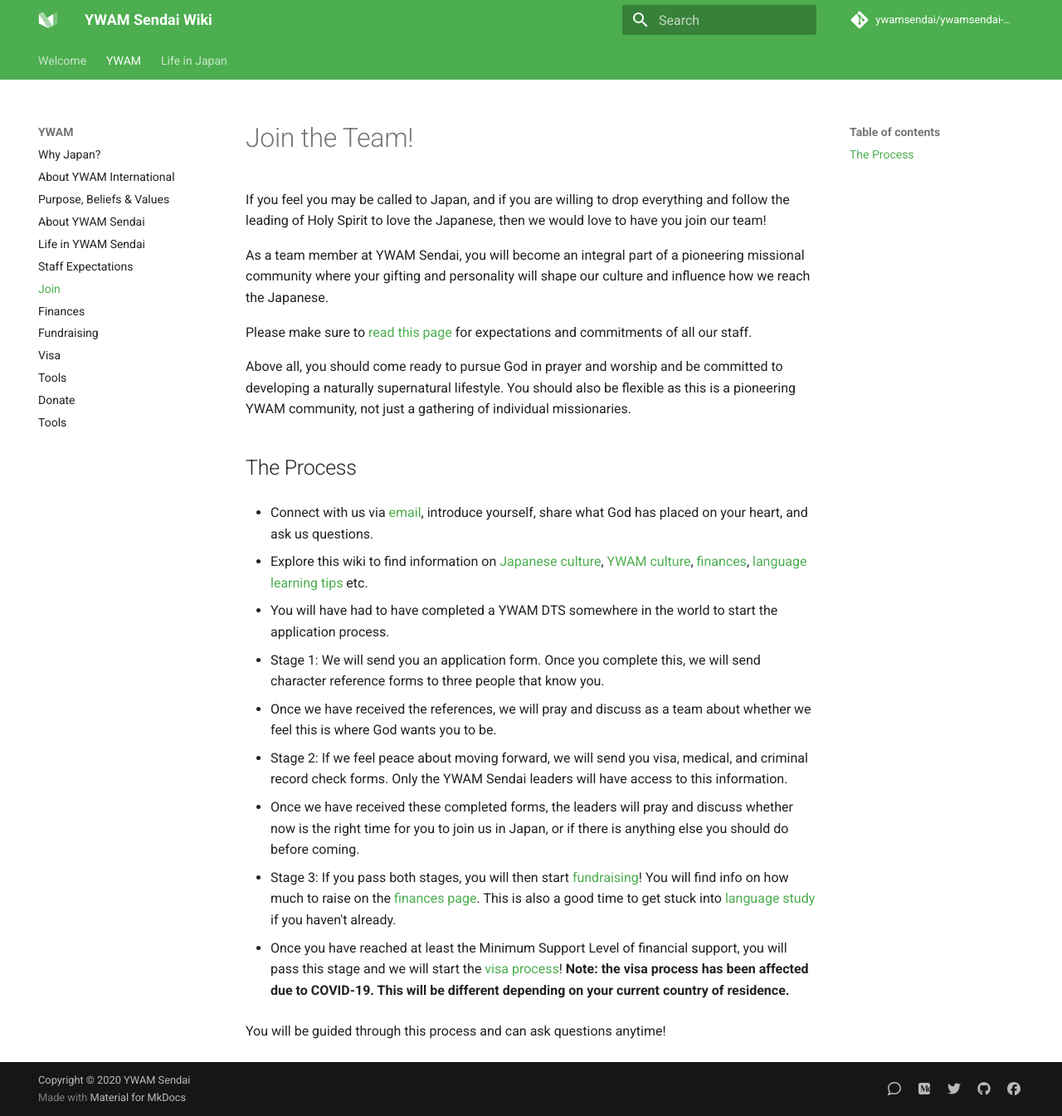
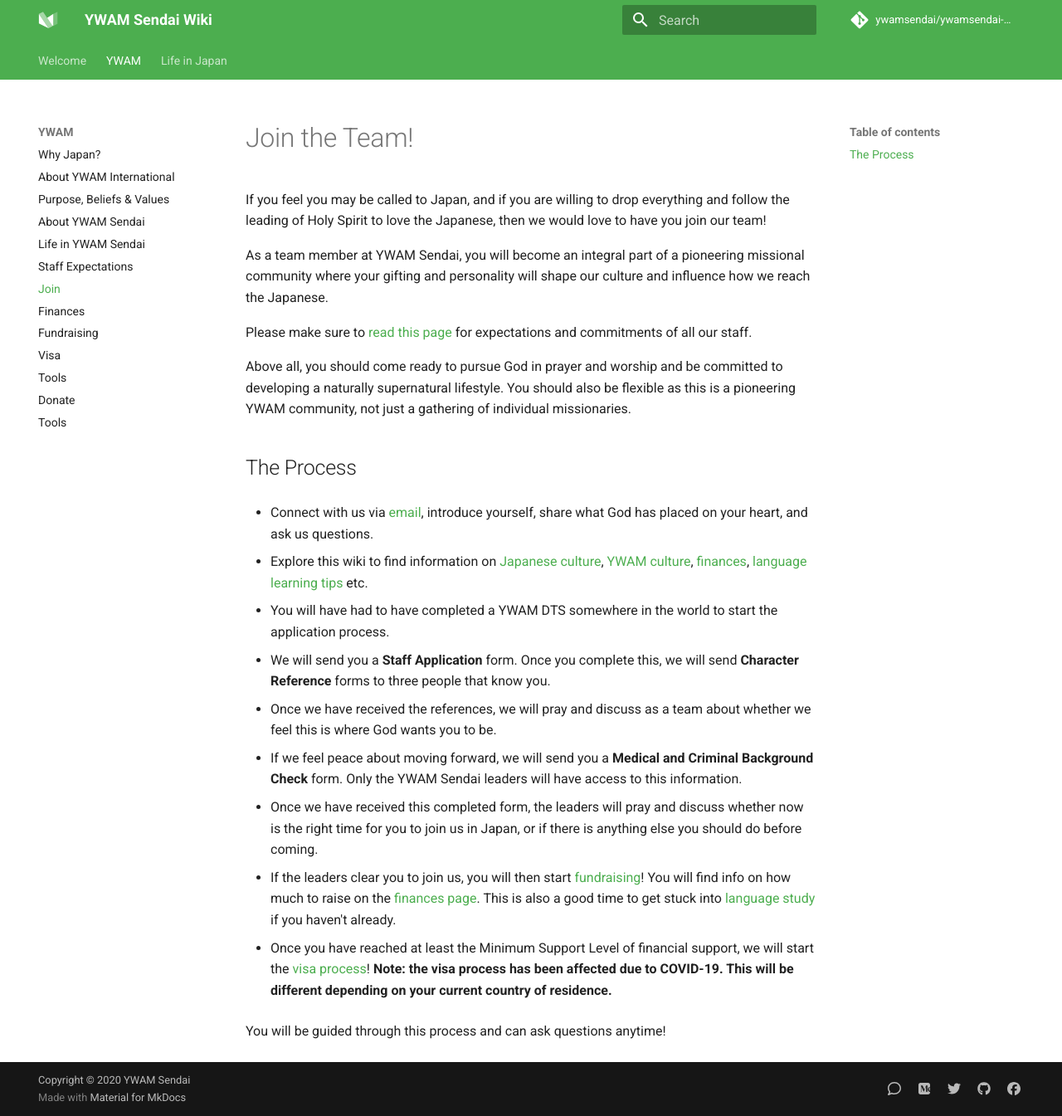
Before and after one commit to ywamsendai/ywamsendai-wiki, an MkDocs documentation site: the page built from docs/ywam/join.md, in a window 1280 px wide and 1345 px high. Shown: the whole window at 83% size. Built offline with MkDocs 1.6.1 and Material for MkDocs 9.7.7, drawn with Linux system fonts in a browser that asks for light colours; comment, search, counter and statistics services are not loaded.

Commit message:
updated application process

```diff
--- a/docs/ywam/join.md
+++ b/docs/ywam/join.md
@@ -16,16 +16,16 @@
 
 * You will have had to have completed a YWAM DTS somewhere in the world to start the application process.
 
-* Stage 1: We will send you an application form. Once you complete this, we will send character reference forms to three people that know you.
+* We will send you a **Staff Application** form. Once you complete this, we will send **Character Reference** forms to three people that know you.
 
 * Once we have received the references, we will pray and discuss as a team about whether we feel this is where God wants you to be.
 
-* Stage 2: If we feel peace about moving forward, we will send you visa, medical, and criminal record check forms. Only the YWAM Sendai leaders will have access to this information.
+* If we feel peace about moving forward, we will send you a **Medical and Criminal Background Check** form. Only the YWAM Sendai leaders will have access to this information.
 
-* Once we have received these completed forms, the leaders will pray and discuss whether now is the right time for you to join us in Japan, or if there is anything else you should do before coming.
+* Once we have received this completed form, the leaders will pray and discuss whether now is the right time for you to join us in Japan, or if there is anything else you should do before coming.
 
-* Stage 3: If you pass both stages, you will then start [fundraising](fundraising.md)! You will find info on how much to raise on the [finances page](finances.md). This is also a good time to get stuck into [language study](../lifeinjapan/language.md) if you haven't already.
+* If the leaders clear you to join us, you will then start [fundraising](fundraising.md)! You will find info on how much to raise on the [finances page](finances.md). This is also a good time to get stuck into [language study](../lifeinjapan/language.md) if you haven't already.
 
-* Once you have reached at least the Minimum Support Level of financial support, you will pass this stage and we will start the [visa process](visa.md)! **Note: the visa process has been affected due to COVID-19. This will be different depending on your current country of residence.**
+* Once you have reached at least the Minimum Support Level of financial support, we will start the [visa process](visa.md)! **Note: the visa process has been affected due to COVID-19. This will be different depending on your current country of residence.**
 
 You will be guided through this process and can ask questions anytime!
```
Also changed, not shown: docs/ywam/visa.md (+3 -1 lines).
